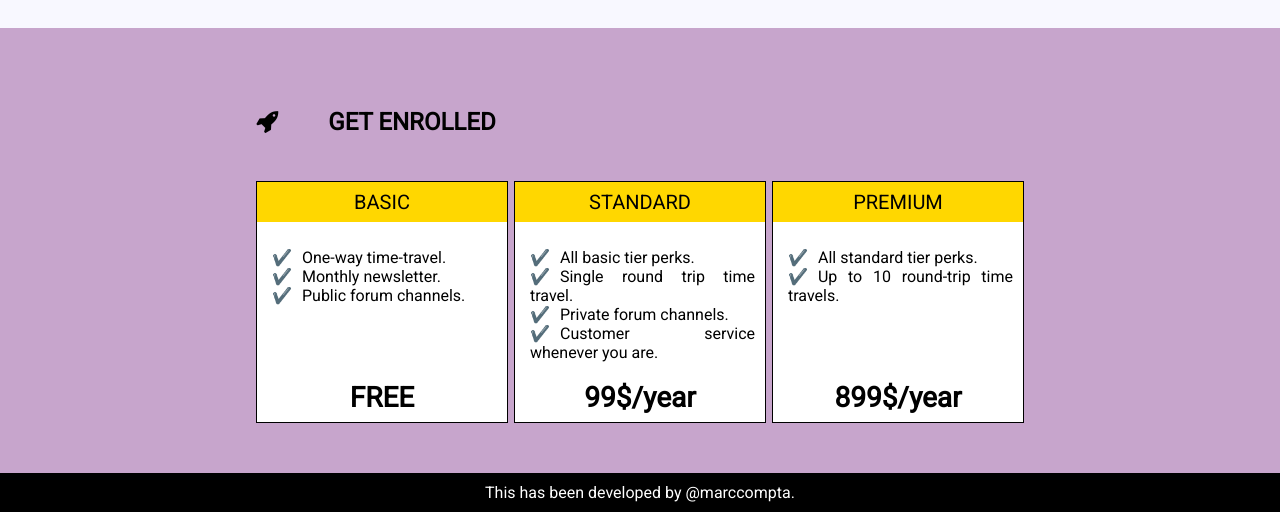
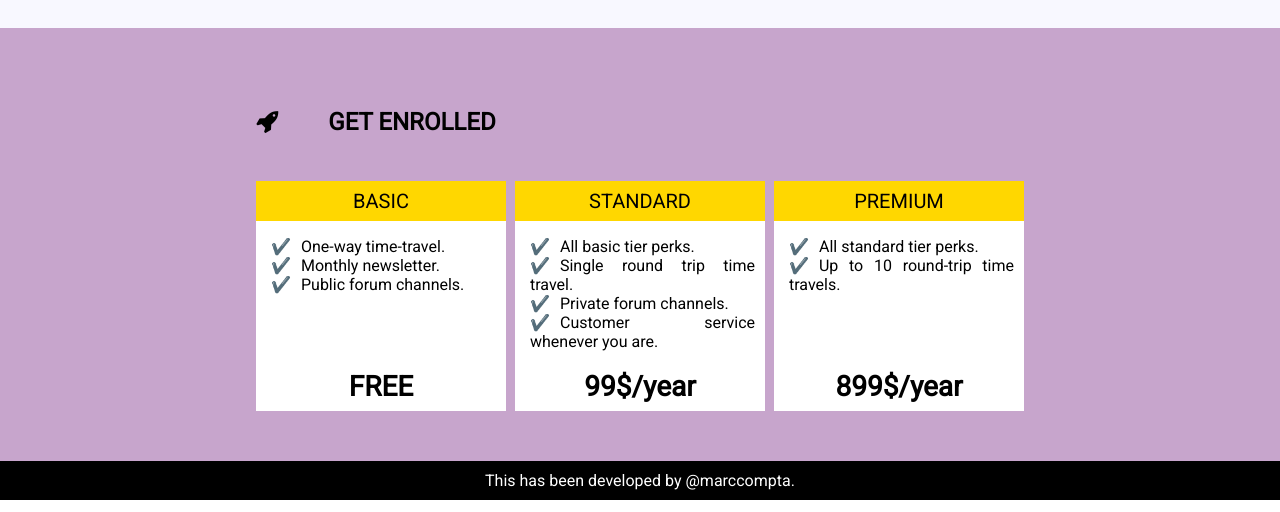
Before and after one commit to marccompta/freecodecamp-responsive-web-design-projects, a plain HTML site: page product-landing-page-project/index.html in a window 1280 px wide. Shown: the part 1119-1631 px from the top of the page. Drawn offline with Linux system fonts and the light colour scheme.

Commit message:
Minor style changes in pricing tiers, TimeTravelers Product Page project (WIP).

```diff
--- a/product-landing-page-project/index.html
+++ b/product-landing-page-project/index.html
@@ -68,7 +68,7 @@
         <div class="icon icon--section-title icon--section-pricing-title"><i class="fa fa-rocket"></i></div>GET ENROLLED
       </h2>
       <div id="pricing-tiers">
-        <div class="pricing-tier pricinig-tier--free">
+        <div class="pricing-tier">
           <div class="pricing-tier-title">
             BASIC
           </div>
@@ -83,7 +83,7 @@
             FREE
           </div>
         </div>
-        <div class="pricing-tier pricinig-tier--basic">
+        <div class="pricing-tier">
           <div class="pricing-tier-title">
             STANDARD
           </div>
@@ -99,7 +99,7 @@
             99$/year
           </div>
         </div>
-        <div class="pricing-tier pricinig-tier--premium">
+        <div class="pricing-tier">
           <div class="pricing-tier-title">
             PREMIUM
           </div>
--- a/product-landing-page-project/styles.css
+++ b/product-landing-page-project/styles.css
@@ -116,6 +116,10 @@ section {
     #form, #pricing-tiers {
       flex-wrap: wrap;
     }
+
+    .pricing-tier:not(:last-child) {
+        margin-bottom: 20px;
+    }
   }
 
 input {
@@ -188,7 +192,6 @@ iframe {
 
 .pricing-tier {
     width: 30%;
-    border: 1px solid black;
     background-color: white;
     min-width: 250px;
     position: relative;
@@ -205,7 +208,7 @@ iframe {
 }
 
 .pricing-tier-content {
-    padding: 10px 10px 2.75rem 10px;
+    padding: 0 10px 2.75rem 10px;
 }
 
 .pricing-tier-content li:before {
```
